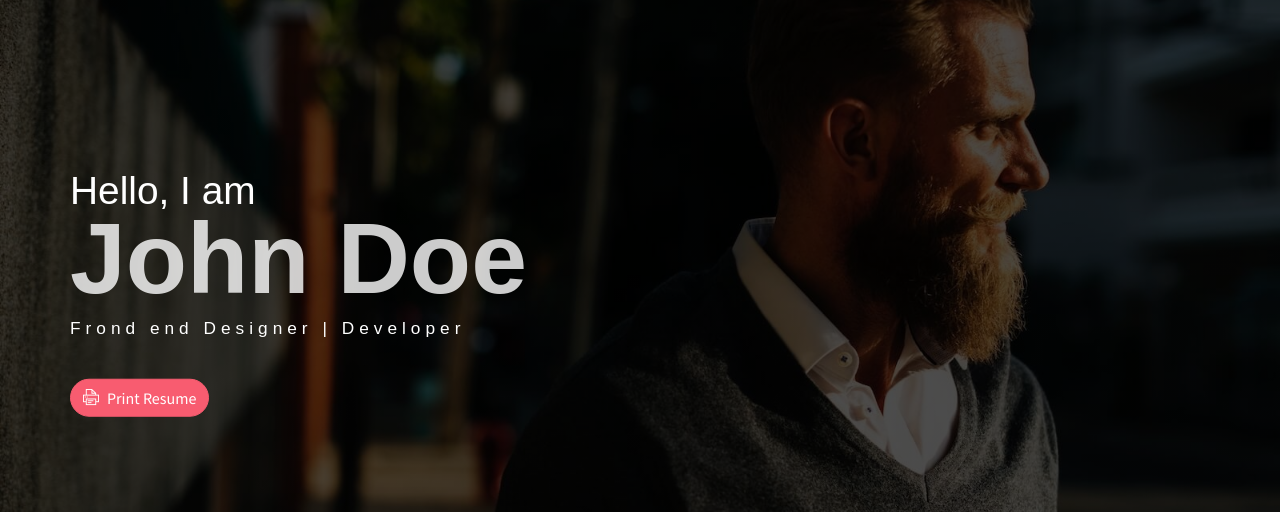
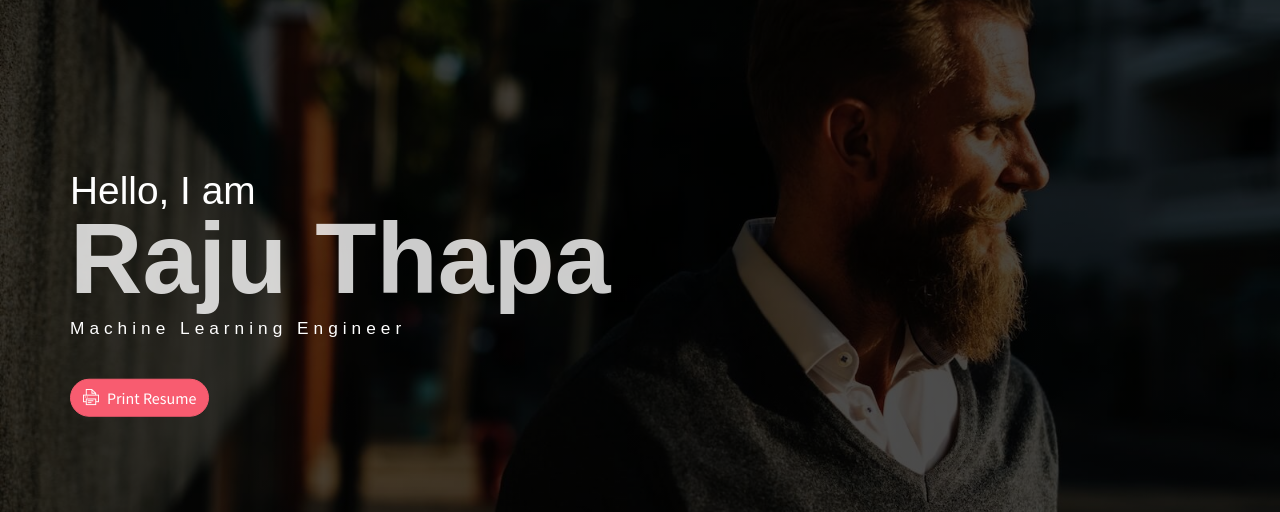
Before and after one commit to razoowp/rajuthapa.github.io, a plain HTML site: page index.html in a window 1280 px wide. Shown: the part 60-572 px from the top of the page. Drawn offline with Linux system fonts and the light colour scheme; some packages are replaced by stand-ins of ours.

Commit message:
rajupersonalwebsite updated

```diff
--- a/index.html
+++ b/index.html
@@ -5,7 +5,7 @@
     <meta name="viewport" content="width=device-width, initial-scale=1, shrink-to-fit=no">
     <meta name="description" content="Start your development with JohnDoe landing page.">
     <meta name="author" content="Devcrud">
-    <title>JohnDoe Landing page | Free Bootstrap 4.3.x landing page</title>
+    <title>Mr. Raju Thapa | Machine Learning Engineer</title>
     <!-- font icons -->
     <link rel="stylesheet" href="assets/vendors/themify-icons/css/themify-icons.css">
     <!-- Bootstrap + JohnDoe main styles -->
@@ -24,8 +24,8 @@
             </ul>
             <div class="header-content">
                 <h4 class="header-subtitle" >Hello, I am</h4>
-                <h1 class="header-title">John Doe</h1>
-                <h6 class="header-mono" >Frond end Designer | Developer</h6>
+                <h1 class="header-title">Raju Thapa</h1>
+                <h6 class="header-mono" >Machine Learning Engineer</h6>
                 <button class="btn btn-primary btn-rounded"><i class="ti-printer pr-2"></i>Print Resume</button>
             </div>
         </div>
```
